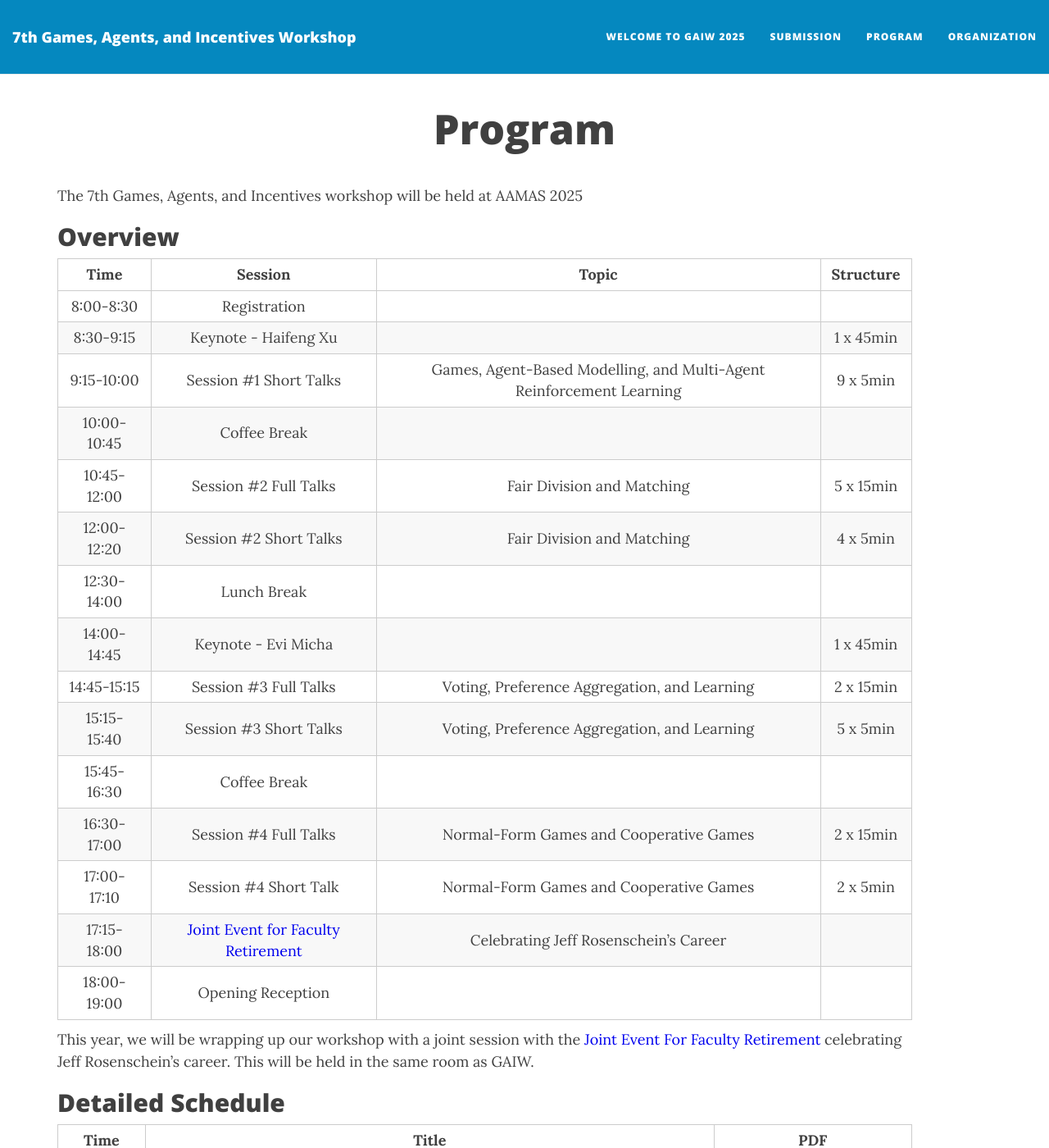
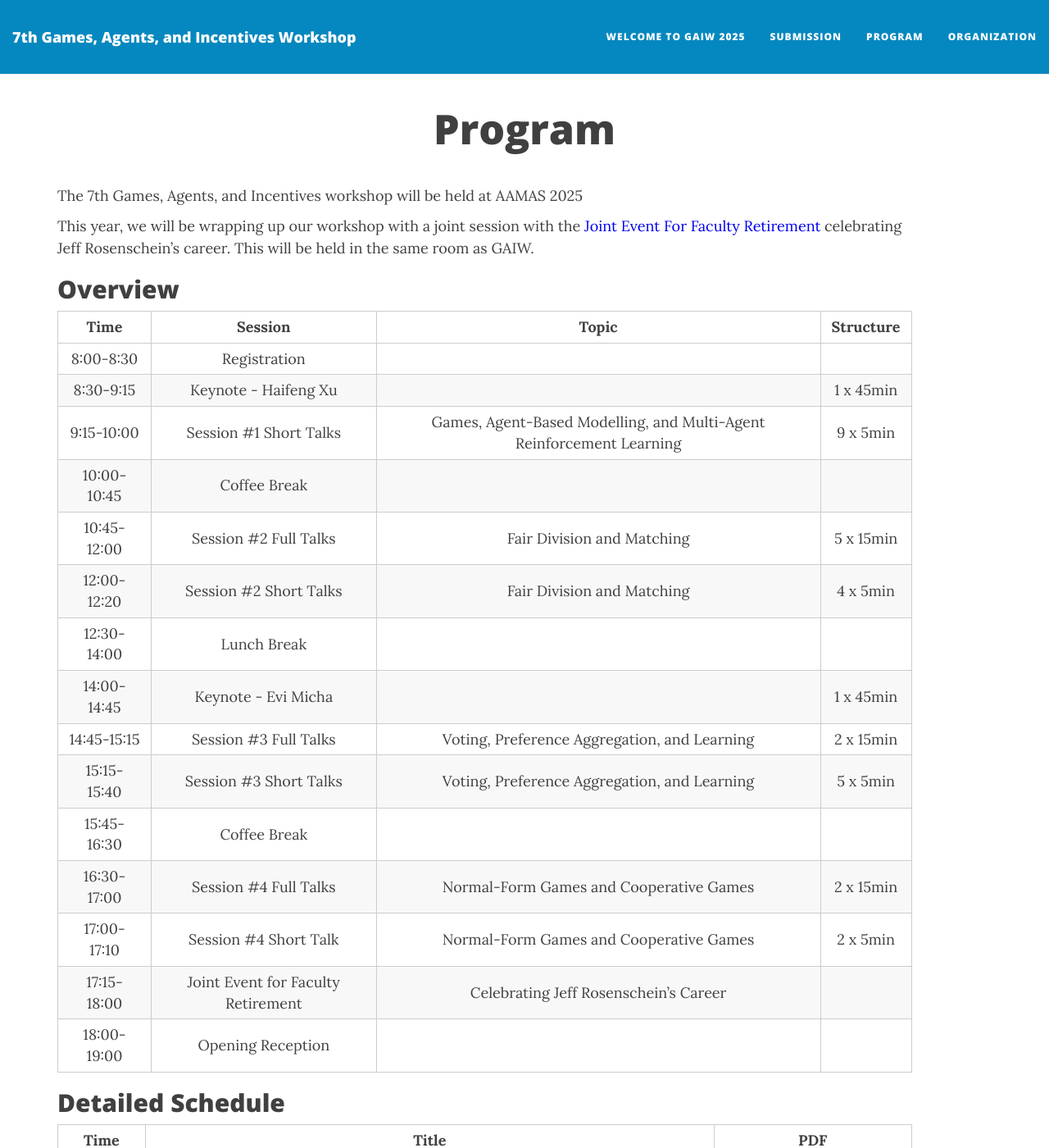
Before and after one commit to PrefLib/gaiw2025, a Jekyll site: the page built from program.md, in a window 1280 px wide and 1400 px high. Shown: the whole window at 82% size. Built offline with Jekyll 4.4.1, drawn with Linux system fonts in a browser that asks for light colours; nearby versions of some CDN libraries; part of the change alters nothing that is shown.

```diff
--- a/program.md
+++ b/program.md
@@ -6,6 +6,7 @@ published: true
 
 The 7th Games, Agents, and Incentives workshop will be held at AAMAS 2025
 
+This year, we will be wrapping up our workshop with a joint session with the [Joint Event For Faculty Retirement](https://sites.google.com/view/jeffrworkshopaamas25/home) celebrating Jeff Rosenschein's career.  This will be held in the same room as GAIW.
 
 ## Overview
 
@@ -24,11 +25,9 @@ The 7th Games, Agents, and Incentives workshop will be held at AAMAS 2025
 |15:45-16:30| Coffee Break | |  |
 |16:30-17:00| Session #4 Full Talks | Normal-Form Games and Cooperative Games | 2 x 15min |
 |17:00-17:10| Session #4 Short Talk | Normal-Form Games and Cooperative Games | 2 x 5min |
-|17:15-18:00| [Joint Event for Faculty Retirement](https://sites.google.com/view/jeffrworkshopaamas25/home) | Celebrating Jeff Rosenschein's Career |  |
+|17:15-18:00| Joint Event for Faculty Retirement | Celebrating Jeff Rosenschein's Career |  |
 |18:00-19:00| Opening Reception | |  |
 
-
-This year, we will be wrapping up our workshop with a joint session with the [Joint Event For Faculty Retirement](https://sites.google.com/view/jeffrworkshopaamas25/home) celebrating Jeff Rosenschein's career.  This will be held in the same room as GAIW.
 
 ## Detailed Schedule
 
@@ -74,5 +73,5 @@ This year, we will be wrapping up our workshop with a joint session with the [Jo
 |17:00-17:05	|Participation Incentives in Online Cooperative Games |[PDF](https://drive.google.com/open?id=1WxA3NhtYEBEl_R19GUG9zmjILqSgo1DV) |
 |17:05-17:10	|Promises Made, Promises Kept: Safe Pareto Improvements via Ex Post Verifiable Commitments |[PDF](https://drive.google.com/open?id=1WGI3W9hCVOpC3lBbiA7MPyFjISCSXuJD) |
 |	- | - | - |
-|17:15-18:00	|Celebrating Jeff Rosenschein's Career | [Joint Event for Faculty Retirement](https://sites.google.com/view/jeffrworkshopaamas25/home) |
+|17:15-18:00	|Celebrating Jeff Rosenschein's Career | Joint Event for Faculty Retirement |
 |18:00-19:00	|Opening Reception | |
```
